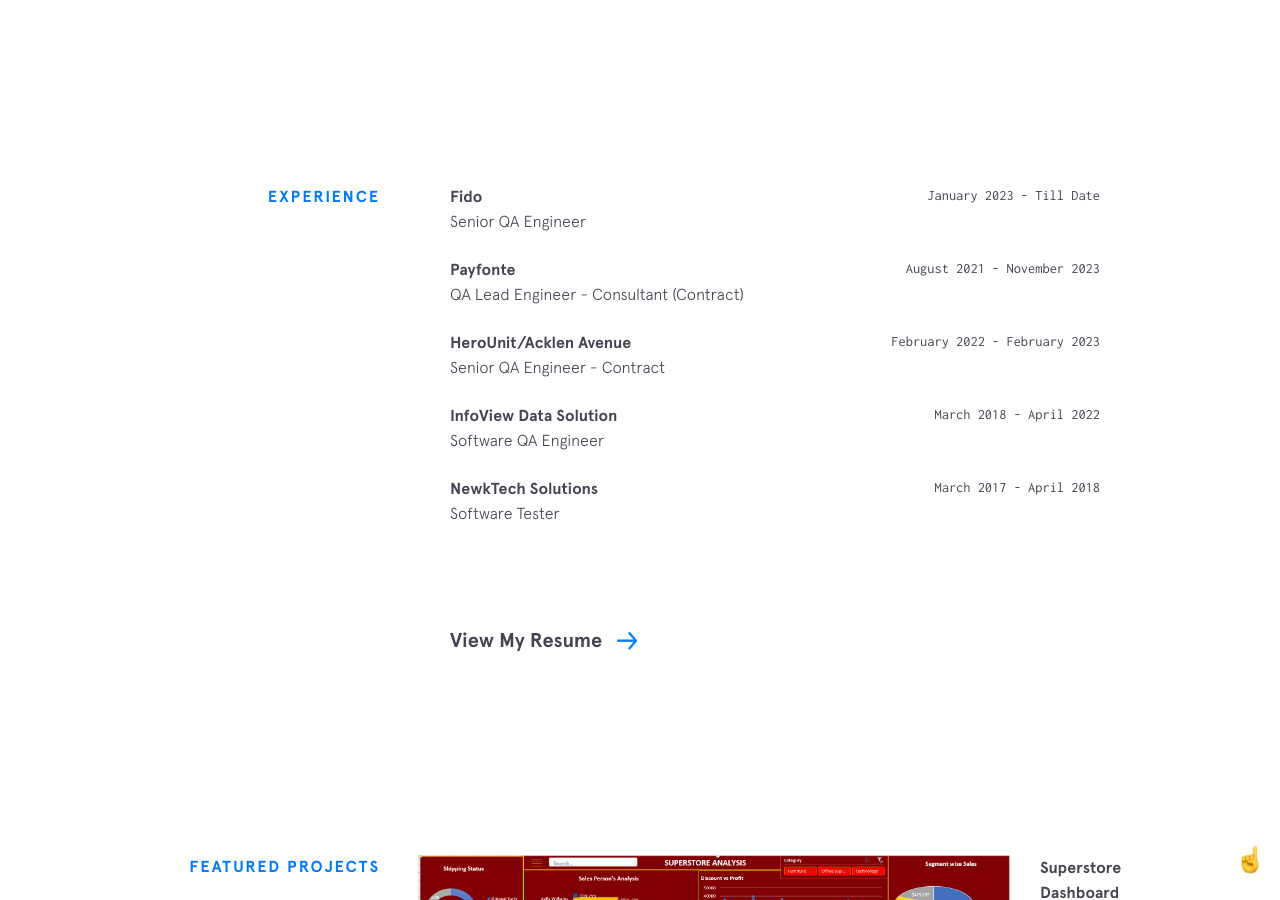
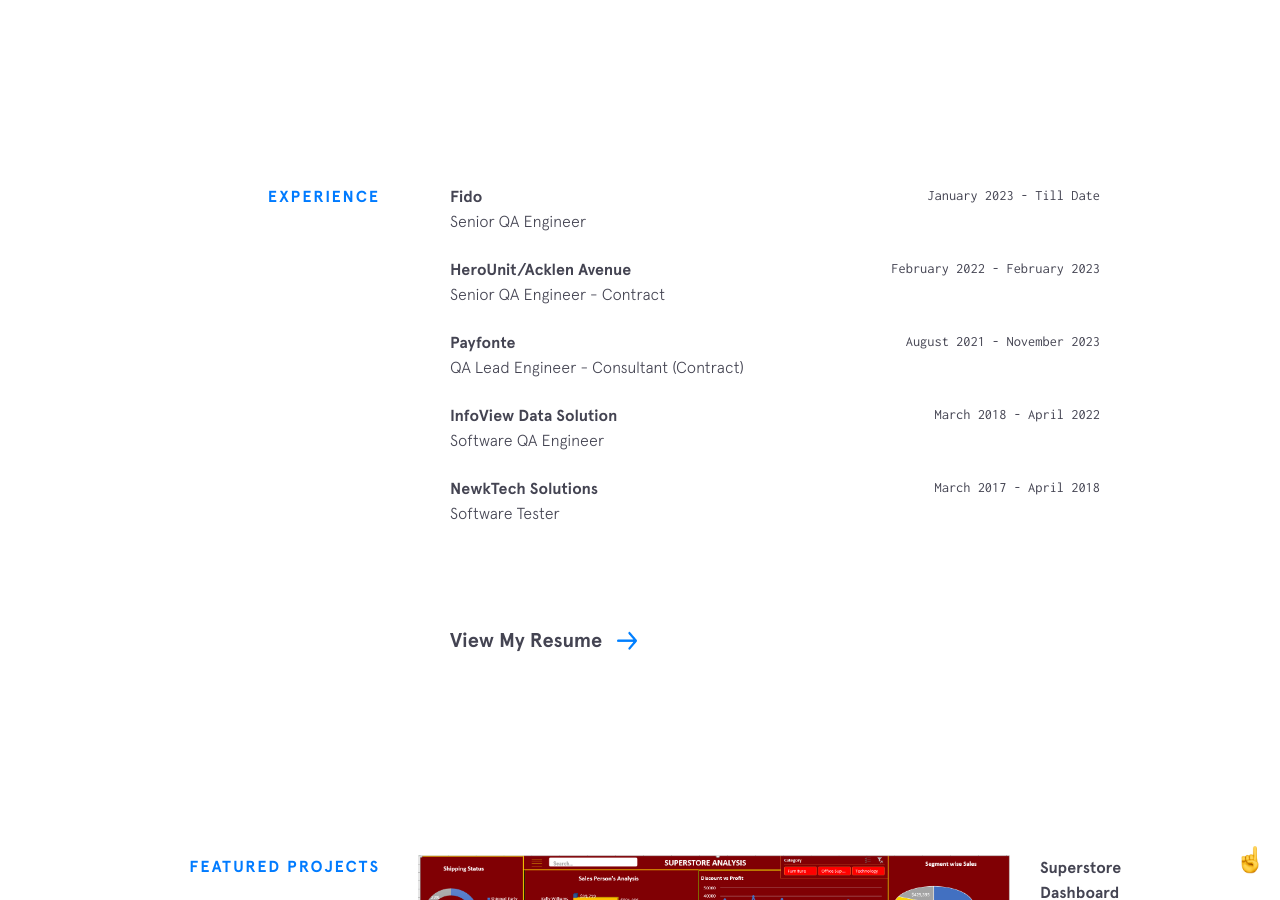
Before and after one commit to Sylvestre5/sylvestre5.github.io, a Jekyll site: the page built from index.html, in a window 1280 px wide and 900 px high, scrolled down 2142 px. Built offline with Jekyll 4.4.1, drawn with Linux system fonts in a browser that asks for light colours; nearby versions of some CDN libraries; part of the change alters nothing that is shown.

```diff
--- a/_data/experience.yml
+++ b/_data/experience.yml
@@ -3,15 +3,15 @@
   time: January 2023 - Till Date
   position: Senior QA Engineer
 
+- company: HeroUnit/Acklen Avenue
+  url: https://acklenavenue.com/
+  time: February 2022 - February 2023
+  position: Senior QA Engineer - Contract
+
 - company: Payfonte
   url: https://payfonte.com/
   time: August 2021 - November 2023
   position: QA Lead Engineer - Consultant (Contract)
-
-- company: HeroUnit/Acklen Avenue
-  url: https://acklenavenue.com/
-  time: February 2022 - February 2023
-  position: Senior QA Engineer - Contract
 
 - company: InfoView Data Solution
   url: https://idscorpgh.com/
```
